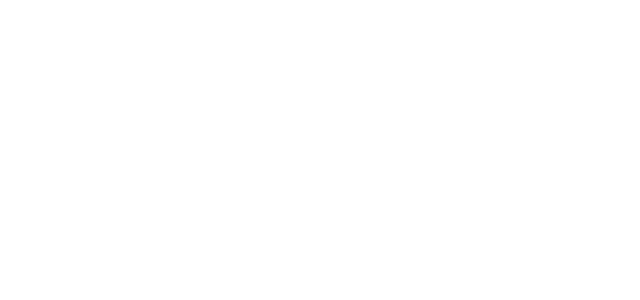
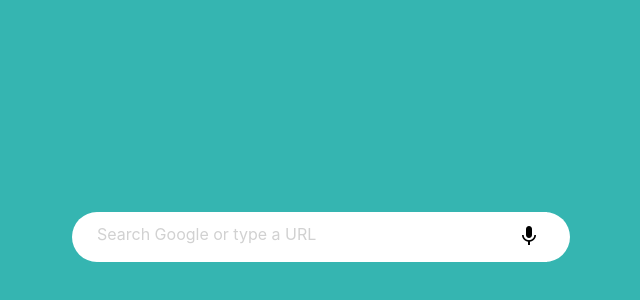
Before and after one commit to koechkevin/setting-up-react-redux, a React (Create React App) app: page /kkk/k in a window 1280 px wide. Shown: the part 116-416 px from the top of the page, without its empty margins (312-952 px from the left). Built offline with nearby package versions, Linux system fonts and the light colour scheme.

Commit message:
excercise

```diff
--- a/src/Routing/index.jsx
+++ b/src/Routing/index.jsx
@@ -1,6 +1,7 @@
 import React from 'react';
 import { Route, Switch } from 'react-router-dom';
 import Main from '../views/Components/Main';
+import Test from '../views/Components/Main/test';
 
 const Routes = () => (
   <Switch>
@@ -8,6 +9,9 @@
       path="/"
       exact component={Main}
     />
+    <Route
+      path="/kkk/k" exact component={Test}
+    />
   </Switch>
 );
 
--- a/src/views/Components/Main/Main.scss
+++ b/src/views/Components/Main/Main.scss
@@ -342,3 +342,51 @@
     vertical-align: middle;
   }
 }
+div.card.test {
+  content: '';
+  height: 50px;
+  width: 50%;
+  border: 1px;
+  z-index: 1;
+  box-shadow: none;
+  display: inline-flex;
+  button {
+    cursor: pointer;
+    border: none;
+    background-color: white;
+    margin-right: -2px;
+  }
+  input:focus {
+    border-bottom: none!important;
+    box-shadow: none!important;
+  }
+  input {
+    border-bottom: none!important;
+  }
+}
+div.card.before {
+  content: '';
+  width: 50px;
+  height: 50px;
+  border-radius: 50%;
+  margin-right: -25px;
+  box-shadow: none;
+}
+div.card.after{
+  content: '';
+  width: 50px;
+  height: 50px;
+  border-radius: 50%;
+  margin-left: -25px;
+  box-shadow: none;
+  .material-icons {
+    border-radius: 50%;
+  }
+}
+.div-main {
+  width: 100%;
+  display: inline-flex;
+  margin-left: 30%;
+  margin-top: 40vh;
+  box-shadow: none;
+}
--- /dev/null
+++ b/src/views/Components/Main/test.jsx
@@ -0,0 +1,23 @@
+import React, { Component } from 'react';
+
+class Test extends Component {
+  render(){
+    return (
+      <div className="body">
+        <div className="div-main">
+          <div className="card before" />
+          <div className="card test">
+            <input type="text" placeholder="Search Google or type a URL" />
+            <button type="button">
+              <i className="material-icons">
+                keyboard_voice
+              </i>
+            </button>
+          </div>
+          <div className="card after" />
+        </div>
+      </div>
+    );
+  }
+}
+export default Test;
```
